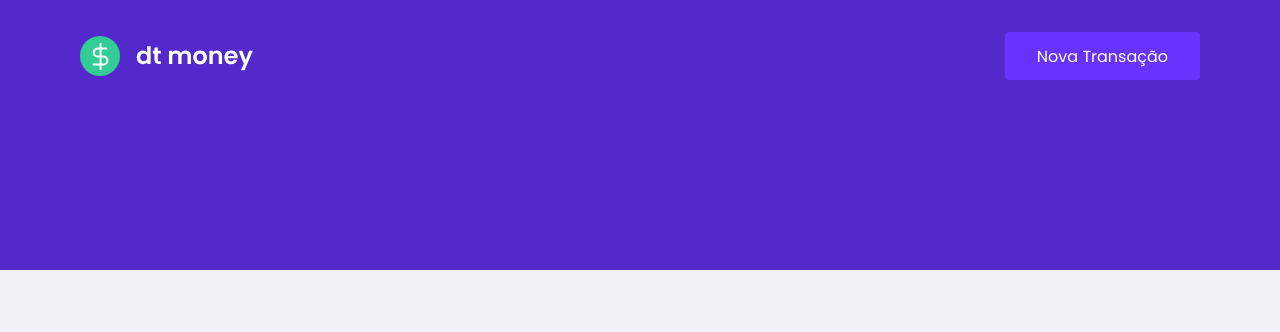
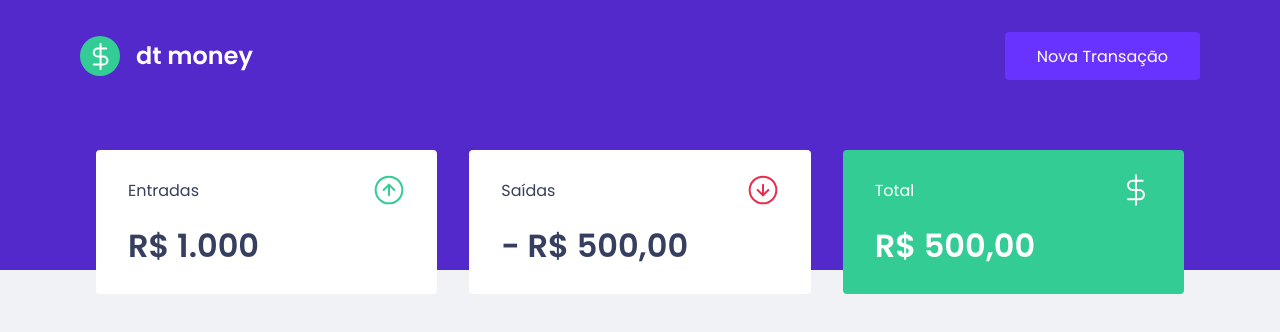
Before and after one commit to gabepinheiro/dtmoney, a React (Create React App) app: page / in a window 1280 px wide. Shown: the top 332 px of the page. Built offline with nearby package versions, Linux system fonts and the light colour scheme.

Commit message:
add Dashboard and Summary

```diff
--- a/src/app.tsx
+++ b/src/app.tsx
@@ -1,3 +1,4 @@
+import {Dashboard} from './components/dashboard';
 import {Header} from './components/header';
 import {GlobalStyle} from './styles/global'
 
@@ -6,5 +7,6 @@ export const App = () => (
   <>
     <GlobalStyle />
     <Header />
+    <Dashboard />
   </>
 );
--- /dev/null
+++ b/src/components/dashboard/index.tsx
@@ -0,0 +1,11 @@
+import {Summary} from './summary'
+
+import * as S from './styles'
+
+export const Dashboard = () => {
+  return (
+    <S.Wrapper>
+      <Summary />
+    </S.Wrapper>
+  )
+}
--- /dev/null
+++ b/src/components/dashboard/styles.ts
@@ -0,0 +1,7 @@
+import styled from 'styled-components'
+
+export const Wrapper = styled.main`
+  max-width: 112rem;
+  margin: 0 auto;
+  padding: 4rem 1.6rem;
+`
--- /dev/null
+++ b/src/components/dashboard/summary/index.tsx
@@ -0,0 +1,36 @@
+import incomeImg from '../../../assets/income.svg'
+import outcomeImg from '../../../assets/outcome.svg'
+import totalImg from '../../../assets/total.svg'
+
+import * as S from './styles'
+
+export const Summary = () => {
+  return (
+    <S.Wrapper>
+      <S.SummaryItem>
+        <S.SummaryItemHeader>
+          <p>Entradas</p>
+          <img src={incomeImg} alt="Entradas" />
+        </S.SummaryItemHeader>
+        <strong>R$ 1.000</strong>
+      </S.SummaryItem>
+
+      <S.SummaryItem>
+        <S.SummaryItemHeader>
+          <p>Saídas</p>
+          <img src={outcomeImg} alt="Saídas" />
+        </S.SummaryItemHeader>
+        <strong>- R$ 500,00</strong>
+      </S.SummaryItem>
+
+      <S.SummaryItem className="highlight-bg">
+        <S.SummaryItemHeader>
+          <p>Total</p>
+          <img src={totalImg} alt="Total" />
+        </S.SummaryItemHeader>
+        <strong>R$ 500,00</strong>
+      </S.SummaryItem>
+
+    </S.Wrapper>
+  )
+}
--- /dev/null
+++ b/src/components/dashboard/summary/styles.ts
@@ -0,0 +1,34 @@
+import styled from 'styled-components'
+
+export const Wrapper = styled.section`
+  display: flex;
+  gap: 3.2rem;
+  margin-top: -16rem;
+
+  & > * { flex: 1 }
+`
+
+export const SummaryItem = styled.article`
+  background-color: var(--shape);
+  padding: 2.4rem 3.2rem;
+  border-radius: 4px;
+  color: var(--text-title);
+
+  strong {
+    display: block;
+    margin-top: 1.6rem;
+    font-size: 3.2rem;
+    line-height: 4.8rem;
+  }
+
+  &.highlight-bg {
+    background-color: #33cc95;
+    color: #fff;
+  }
+`
+
+export const SummaryItemHeader = styled.header`
+  display: flex;
+  justify-content: space-between;
+  align-items: center;
+`
```
